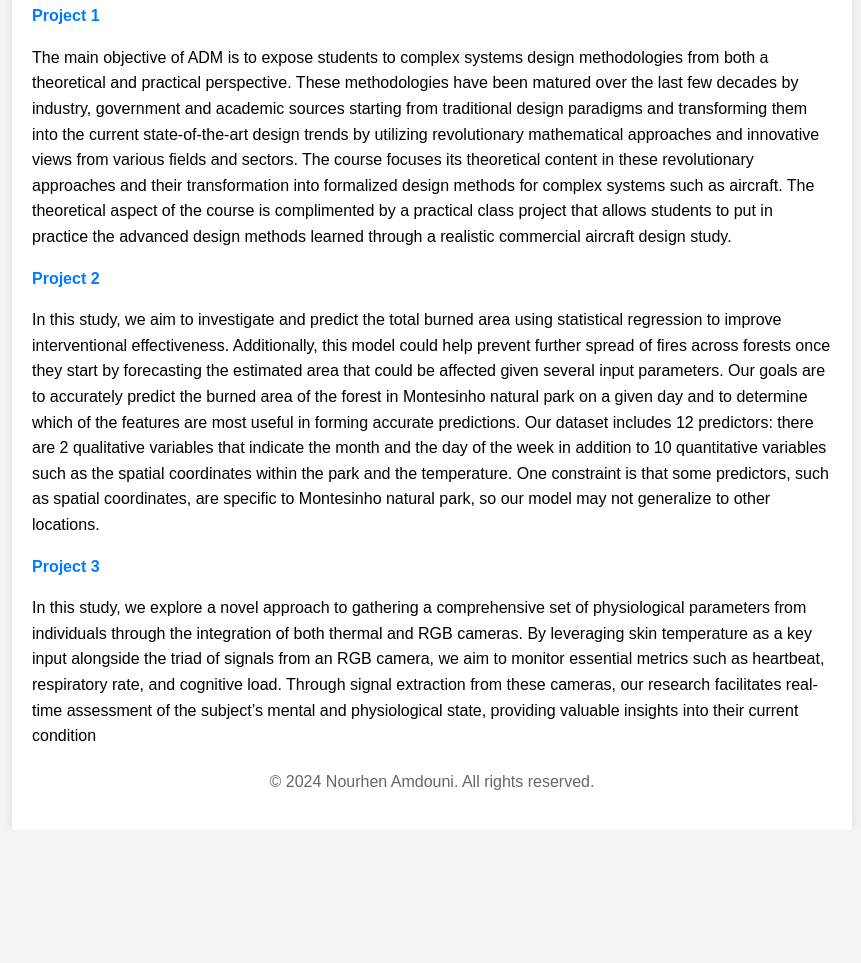
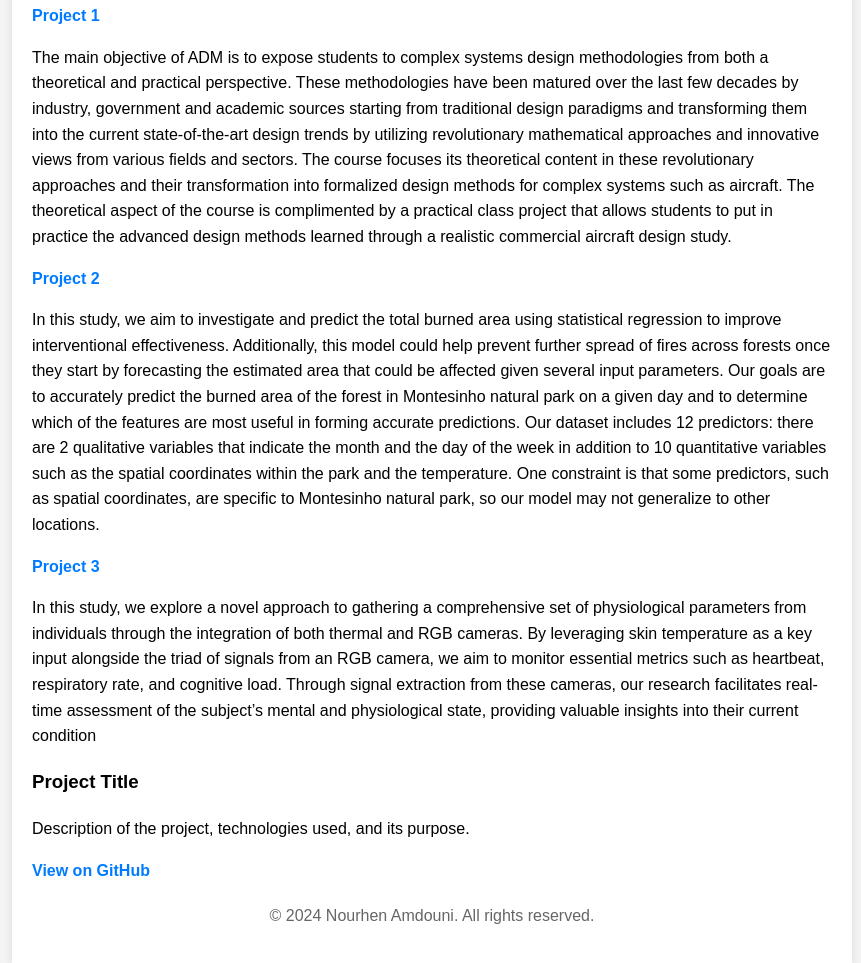
Before and after one commit to Nour19am/Nour19am.github.io, a plain HTML site: page index.html in a window 1280 px wide. Shown: the part 608-1571 px from the top of the page, without its empty margins (208-1069 px from the left). Before the commit the page ends 1438 px from the top, so only its background shows below. Drawn offline with Linux system fonts and the light colour scheme.

```diff
--- a/index.html
+++ b/index.html
@@ -29,6 +29,9 @@
                     <a href="https://a9872e64-ab9e-4f10-9de7-a66b8579cb03.filesusr.com/ugd/fcd3e3_5bafeedd81ac421ea41ccfbb4715cb1f.pdf">Project 3</a>
                     <p>In this study, we explore a novel approach to gathering a comprehensive set of physiological parameters from individuals through the integration of both thermal and RGB cameras. By leveraging skin temperature as a key input alongside the triad of signals from an RGB camera, we aim to monitor essential metrics such as heartbeat, respiratory rate, and cognitive load. Through signal extraction from these cameras, our research facilitates real-time assessment of the subject’s mental and physiological state, providing valuable insights into their current condition</p>
                 </li>
+                <h3>Project Title</h3>
+                <p>Description of the project, technologies used, and its purpose.</p>
+                <a href="https://github.com/Noura19am/Airlife_25" target="_blank">View on GitHub</a>
 
             </ul>
         </section>
```
